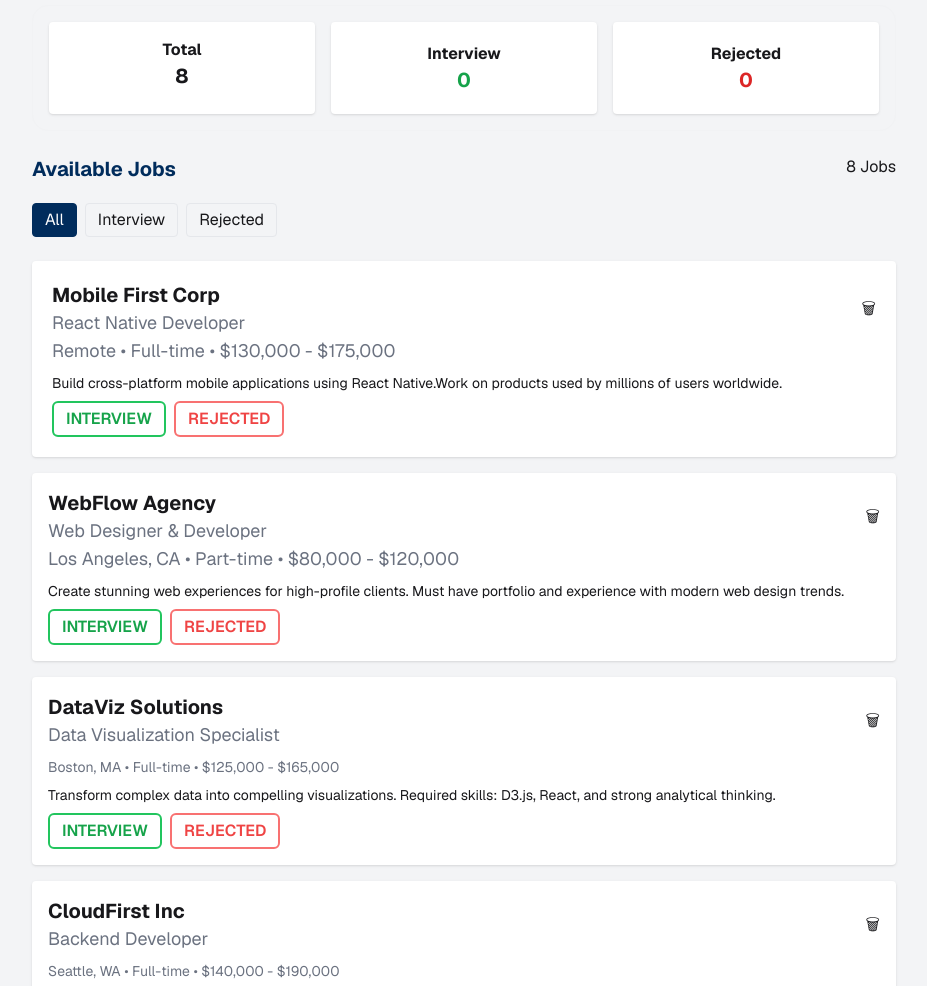
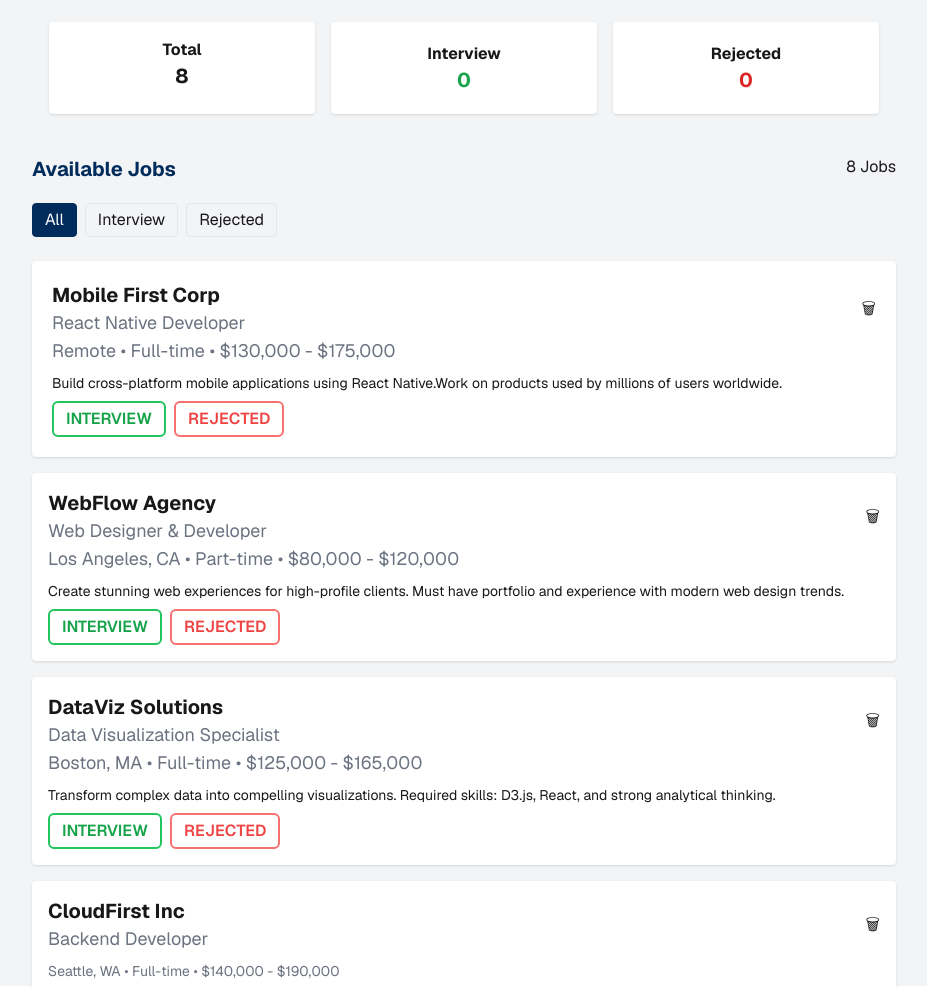
Before and after one commit to Tanvirislam855/assingment-04, a plain HTML site: page index.html in a window 1280 px wide. Shown: the part 75-1061 px from the top of the page, without its empty margins (176-1103 px from the left). Drawn offline with nearby package versions, Linux system fonts and the light colour scheme.

Commit message:
text font chnage

```diff
--- a/index.html
+++ b/index.html
@@ -114,7 +114,7 @@
                     <button onclick="deleteJob(3)">🗑</button>
                 </div>
             </div>
-            <p class="text-sm text-gray-500 mt-2">Boston, MA • Full-time • $125,000 - $165,000</p>
+            <p class="text-sm md:text-lg text-gray-500">Boston, MA • Full-time • $125,000 - $165,000</p>
             <span class="status-badge hidden px-2 py-0.5 rounded text-sm btn btn-outline btn-success">Not Applied</span>
             <p class="mt-2 text-sm">Transform complex data into compelling visualizations. Required skills: D3.js, React, and strong analytical thinking.
 </p>
```
